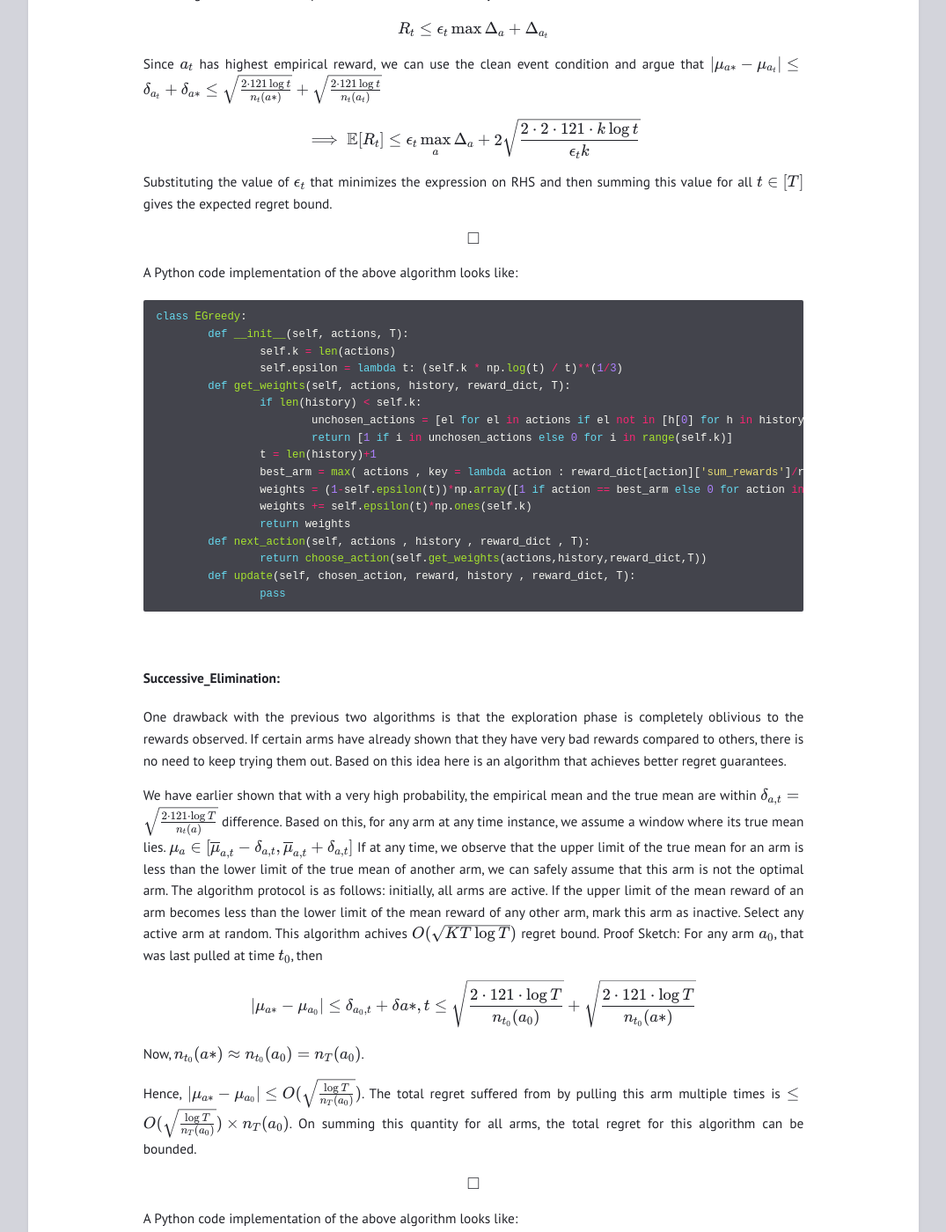
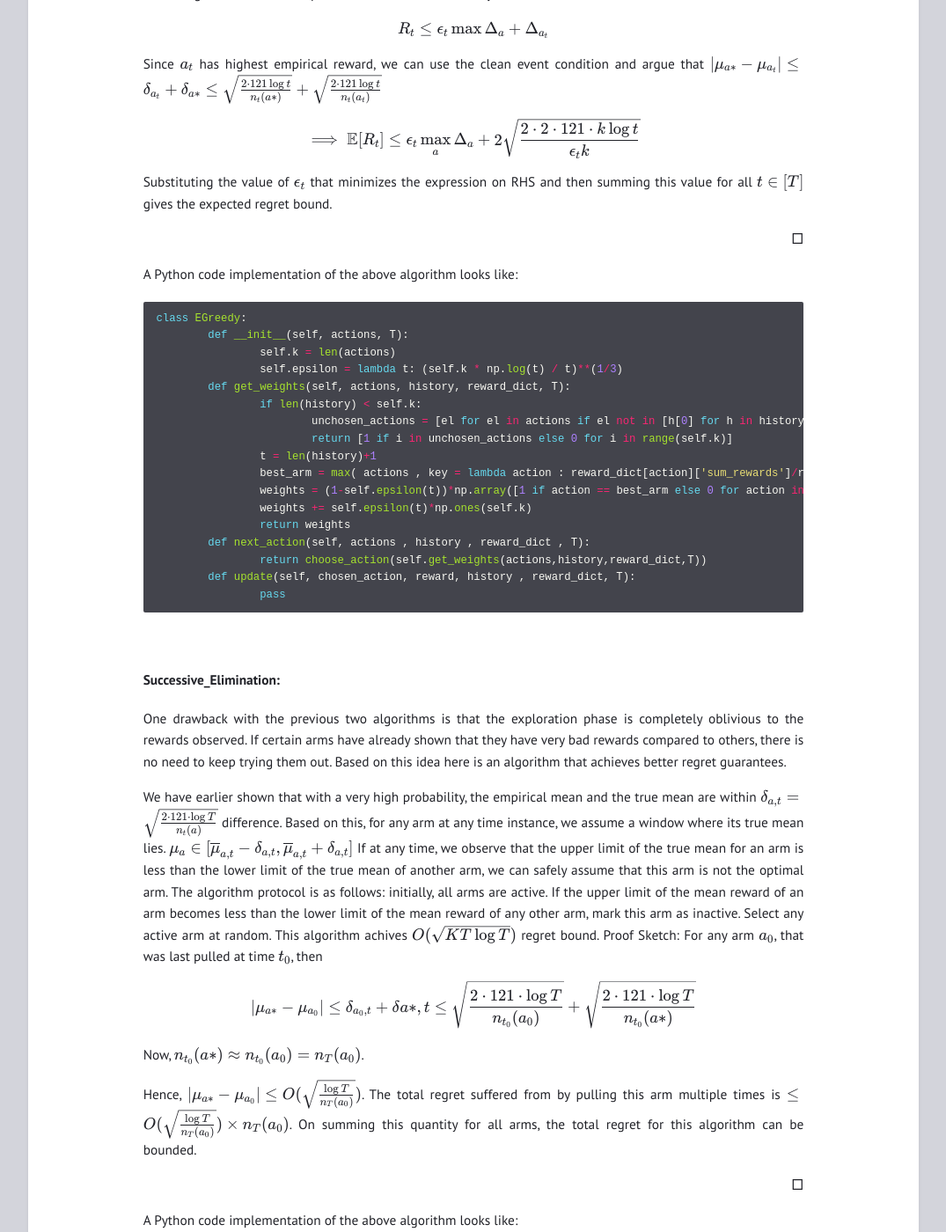
Before and after one commit to ayushbatra/ayushbatra.github.io, a Jekyll site: the page built from _posts/2023-01-03-multiarmedbandits.md, in a window 1280 px wide and 1400 px high, scrolled down 3654 px. Shown: the whole window at 88% size, without its empty margins (102-1177 px from the left). Built offline with Jekyll 4.4.1, drawn with Linux system fonts in a browser that asks for light colours.

Commit message:
Update 2023-01-03-multiarmedbandits.md

````diff
--- a/_posts/2023-01-03-multiarmedbandits.md
+++ b/_posts/2023-01-03-multiarmedbandits.md
@@ -149,7 +149,7 @@ $$\implies \mathbb{E}[R_t] \leq \epsilon_t\max_a \Delta_a + 2\sqrt{\frac{2\cdot2
 
 Substituting the value of $$\epsilon_t$$ that minimizes the expression on RHS and then summing this value for all $$t\in [T]$$ gives the expected regret bound.
 
-$$\square$$
+<p style="text-align: right;">&#9633;</p>
 
 A Python code implementation of the above algorithm looks like:
 ``` python
@@ -194,7 +194,7 @@ Now, $$n_{t_0}(a*) \approx n_{t_0}(a_0) = n_{T}(a_0)$$.
 Hence, $$\lvert\mu_{a*} - \mu_{a_0} \rvert \leq O(\sqrt{\frac{\log T}{n_{T}(a_0)}})$$.
 The total regret suffered from by pulling this arm multiple times is $$\leq O(\sqrt{\frac{\log T}{n_{T}(a_0)}})\times n_{T}(a_0)$$. On summing this quantity for all arms, the total regret for this algorithm can be bounded.
 
-$$\square$$
+<p style="text-align: right;">&#9633;</p>
 
 A Python code implementation of the above algorithm looks like:
 ```python
````
